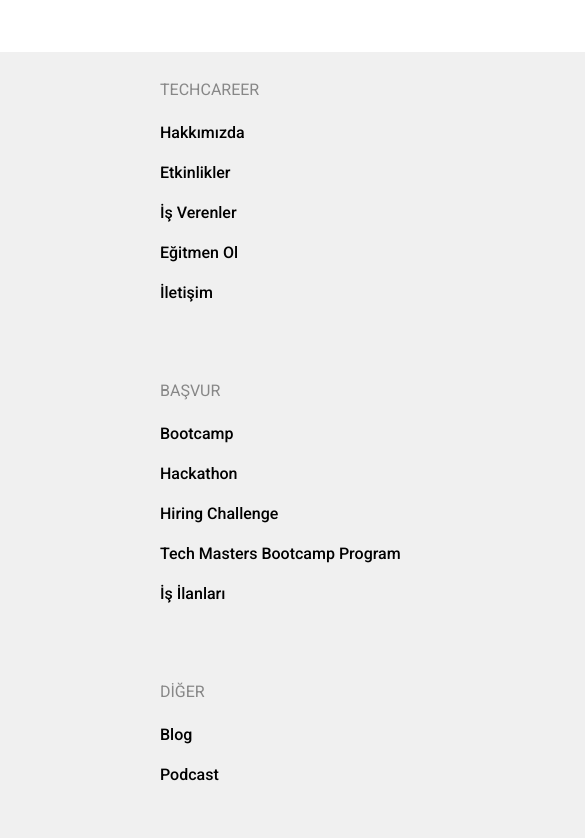
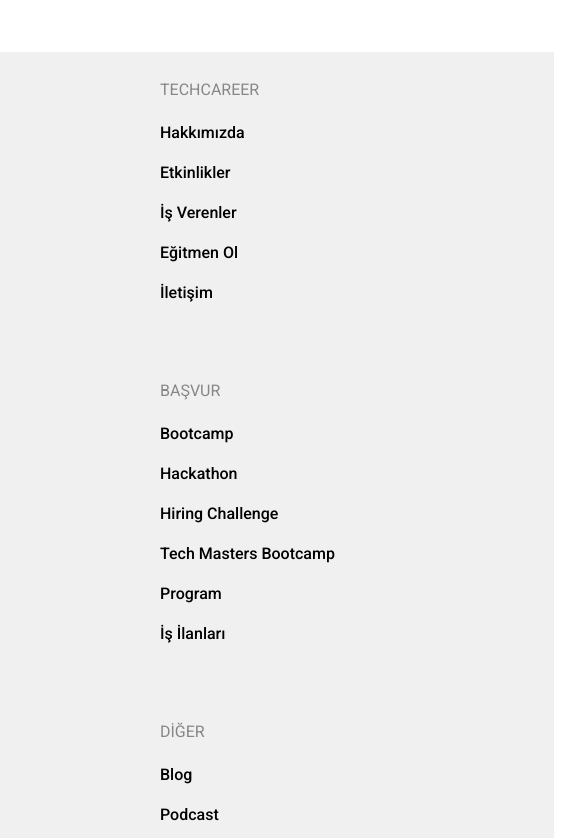
Before and after one commit to sefaaksux/techcareer-blog, a plain HTML site: page Techcareer/index.html in a window 390 px wide. Shown: the part 3770-4608 px from the top of the page, 585 px wide, since content can reach past the window. Drawn offline with Linux system fonts and the light colour scheme.

Commit message:
Update style.css

```diff
--- a/Techcareer/css/style.css
+++ b/Techcareer/css/style.css
@@ -333,6 +333,8 @@
     footer .footer-content{
         display: flex;
         flex-direction: column;
+        max-width: 60%;
+        width: 60%;
     }
 
 
```
